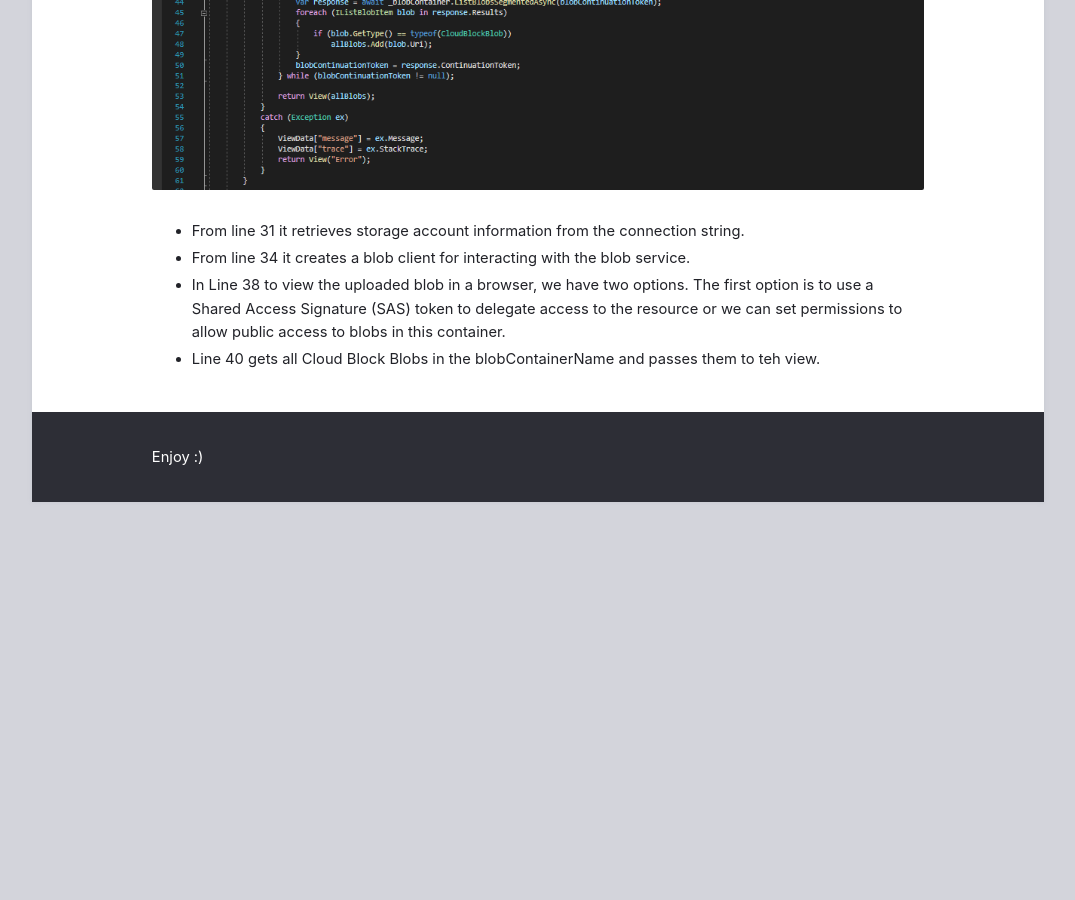
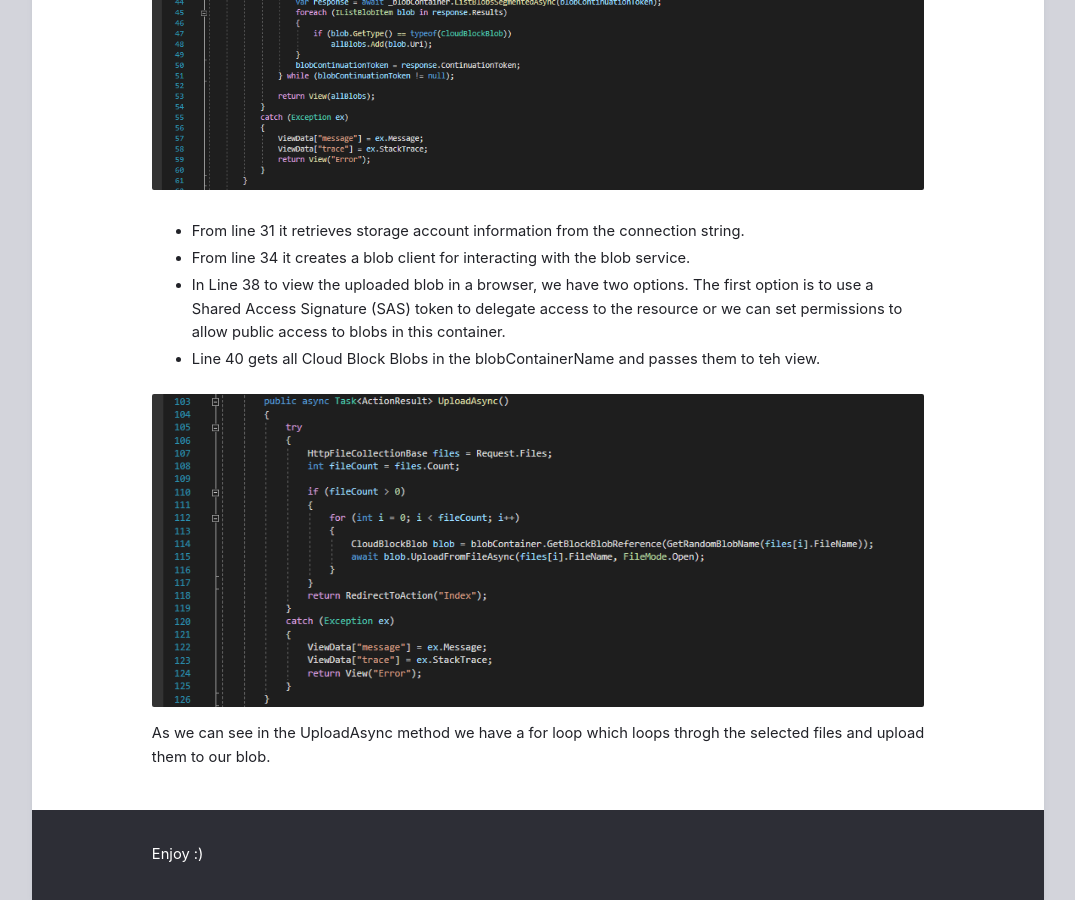
Before and after one commit to ItsAnass/ItsAnass.github.io, a Jekyll site: the page built from _posts/2021-10-01-Files-in-the-cloud.md, in a window 1280 px wide and 900 px high, scrolled down 2203 px. Shown: the whole window, without its empty margins (102-1177 px from the left). Built offline with Jekyll 4.4.1, drawn with Linux system fonts in a browser that asks for light colours; before the commit the page ends 2705 px from its top, so only the background shows below that.

Commit message:
Update 2021-10-01-Files-in-the-cloud.md

```diff
--- a/_posts/2021-10-01-Files-in-the-cloud.md
+++ b/_posts/2021-10-01-Files-in-the-cloud.md
@@ -29,3 +29,6 @@ I then created a ASP.NET Web App then I added some methods to the my HomeControl
 * From line 34 it creates a blob client for interacting with the blob service.
 * In Line 38 to view the uploaded blob in a browser, we have two options. The first option is to use a Shared Access Signature (SAS) token to delegate access to the resource or we can set permissions to allow public access to blobs in this container.
 * Line 40 gets all Cloud Block Blobs in the blobContainerName and passes them to teh view.
+
+![Methods](https://github.com/ItsAnass/ItsAnass.github.io/blob/main/assets/Images/Blobs/Uploadmethod2021-10-01%20144309.png?raw=true)
+As we can see in the UploadAsync method we have a for loop which loops throgh the selected files and upload them to our blob.
```
